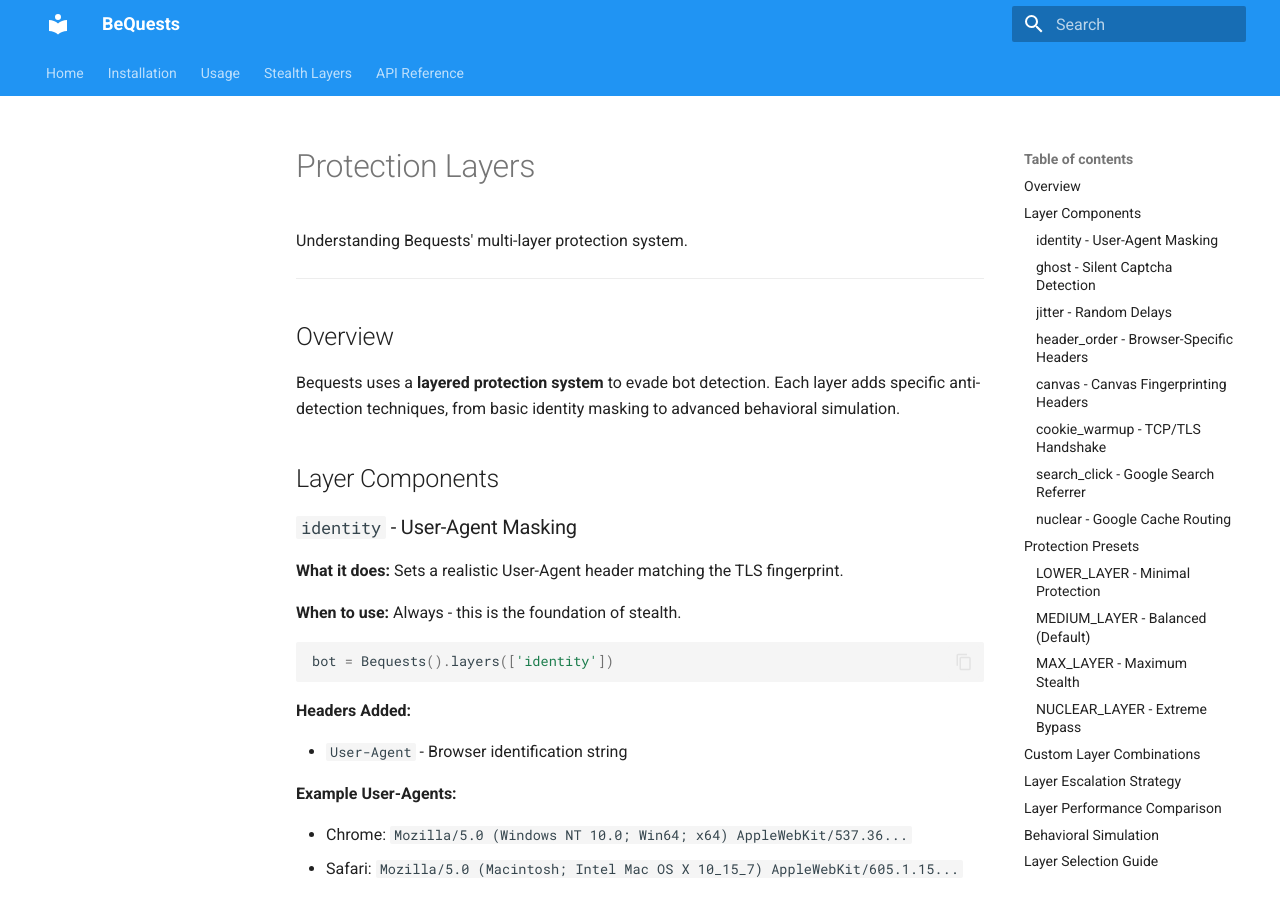
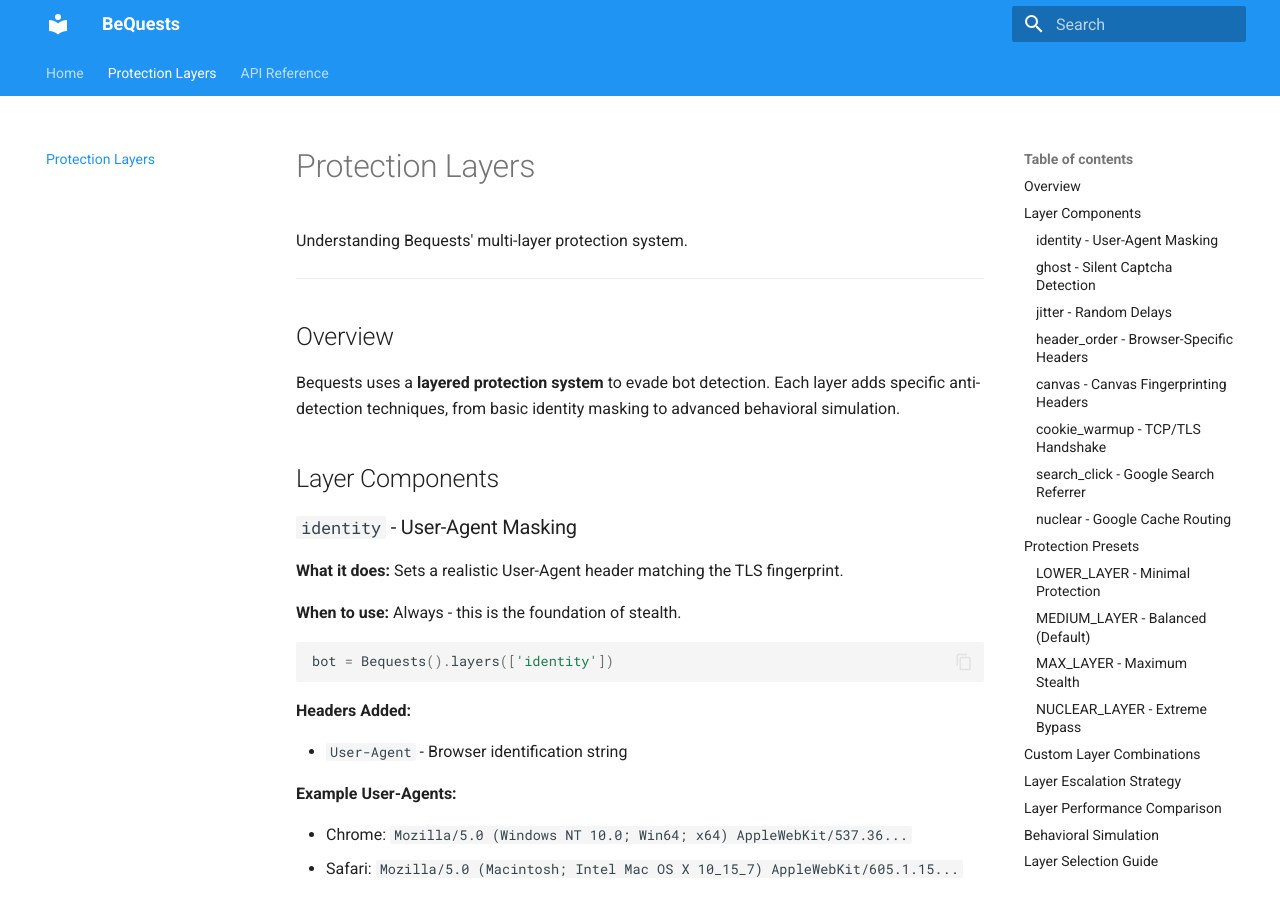
Before and after one commit to PainDe0Mie/Bequests, an MkDocs documentation site: the page built from docs/protection-layers.md, in a window 1280 px wide and 900 px high. Built offline with MkDocs 1.6.1 and Material for MkDocs 9.7.7, drawn with Linux system fonts in a browser that asks for light colours.

Commit message:
Update mkdocs.yml

```diff
--- a/mkdocs.yml
+++ b/mkdocs.yml
@@ -27,7 +27,5 @@ markdown_extensions:
 
 nav:
   - Home: index.md
-  - Installation: installation.md
-  - Usage: usage.md
-  - Stealth Layers: stealth.md
-  - API Reference: api.md
+  - Protection Layers: protection-layers.md
+  - API Reference: api-reference.md
```
